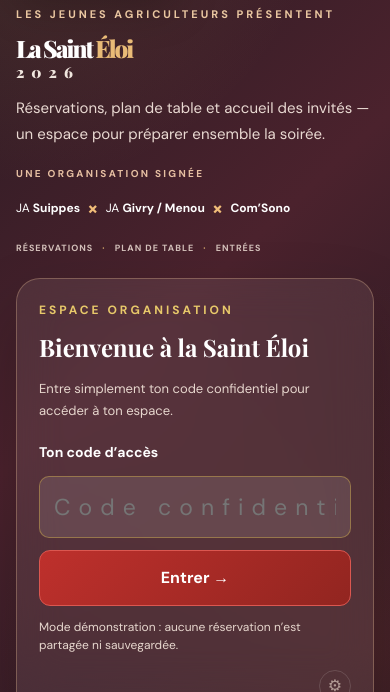
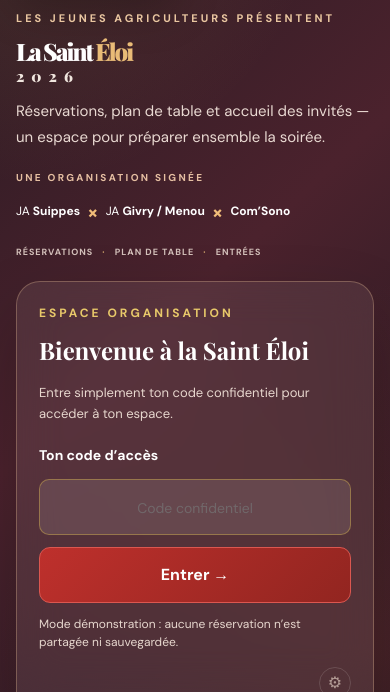
Before and after one commit to antonin51400/SaintEloi26, a website: page index.html in a window 390 px wide. Shown: the part 152-844 px from the top of the page. Drawn offline with nearby package versions, Linux system fonts and the light colour scheme.

Commit message:
Améliorer la saisie du code confidentiel sur mobile

```diff
--- a/index.html
+++ b/index.html
@@ -867,6 +867,9 @@ button,input,select,textarea{font:inherit}button{cursor:pointer}button:disabled{
 #loginPanel .pairing-panel #sendRequestButton{width:100%;margin-top:10px}
 #loginPanel #loginButton{width:100%}
 
+/* Le code peut contenir 12 chiffres ; l'invite reste compacte sur téléphone. */
+#loginPanel #accessCode{font-size:19px;letter-spacing:.16em}
+#loginPanel #accessCode::placeholder{font-size:14px;letter-spacing:normal;opacity:.72}
 </style>
 </head>
 <body>
```
